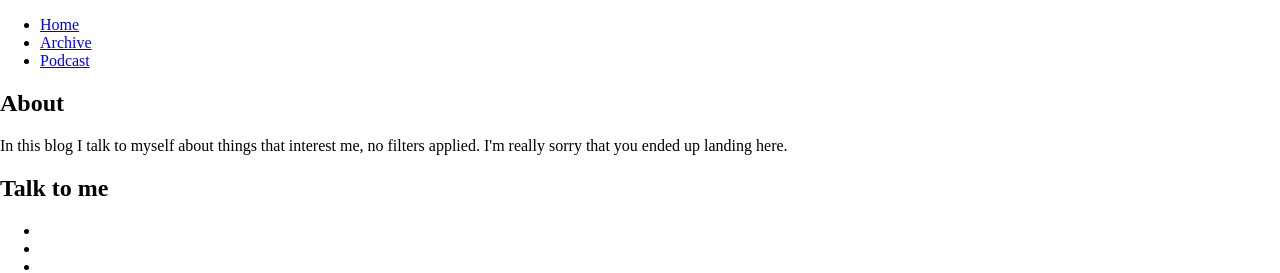
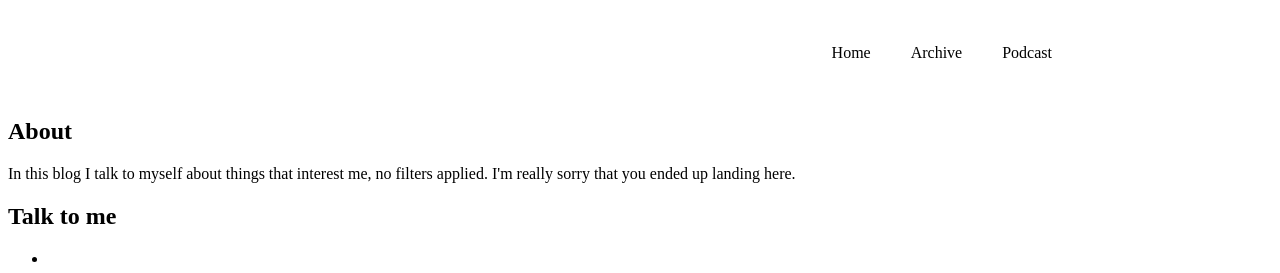
Before and after one commit to brenobarreto/udacity-course-proj1-blog, a plain HTML site: page index.html in a window 1280 px wide. Shown: the top 273 px of the page. Drawn offline with Linux system fonts and the light colour scheme.

Commit message:
Style navbar

```diff
--- a/assets/css/header.css
+++ b/assets/css/header.css
@@ -1,3 +1,24 @@
-body {
-    margin: auto;
+.navbar {
+    display: flex;
+    justify-content: flex-end;
+    padding-right: 200px;
 }
+
+.navbar ul {
+    display: flex;
+    list-style-type: none;
+    flex-direction: row;
+}
+
+.navbar li {
+    padding: 20px;
+}
+
+.navbar li:hover {
+    transform: scale(1.1);
+}
+
+.navbar a {
+    text-decoration: none;
+    color: inherit;
+}
```
